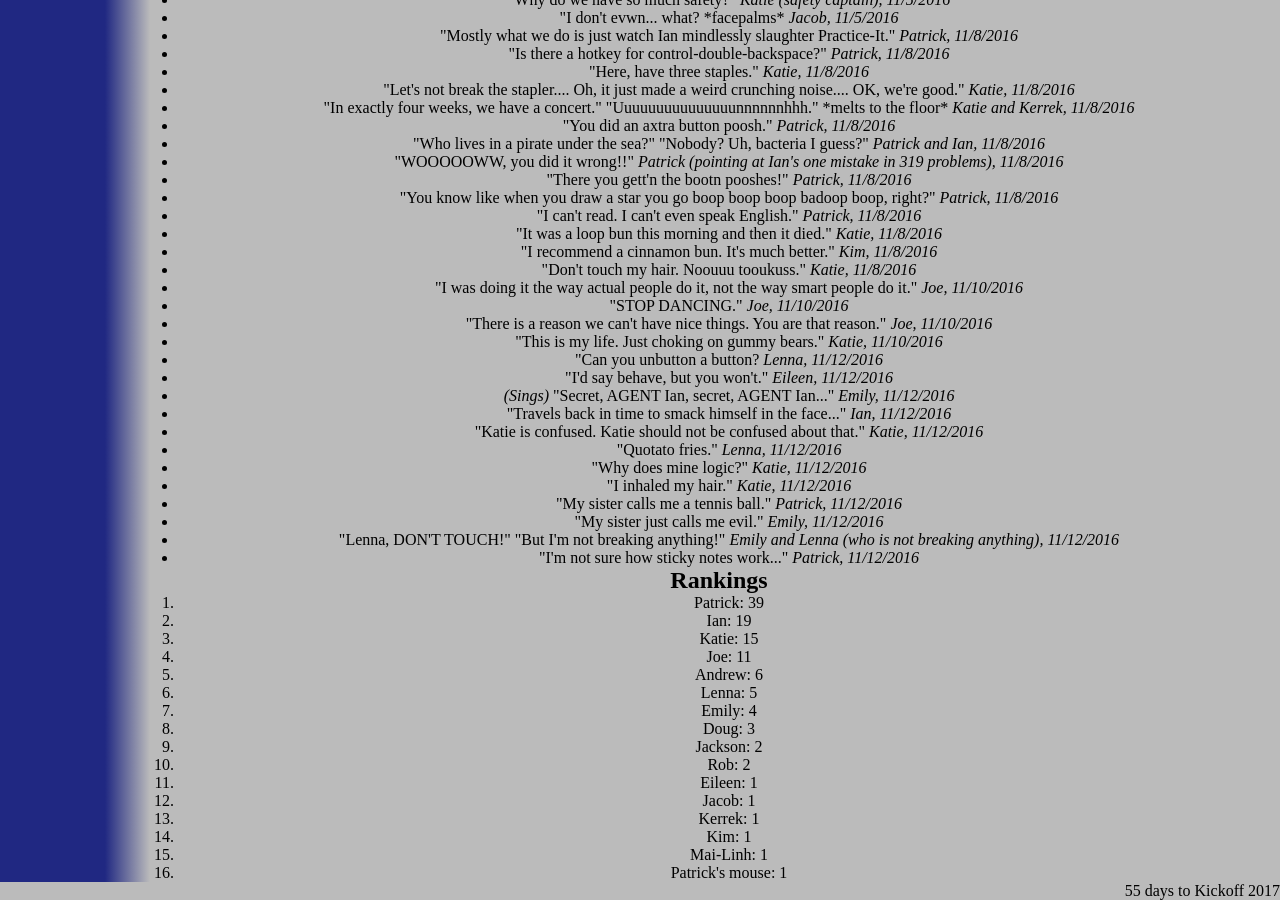
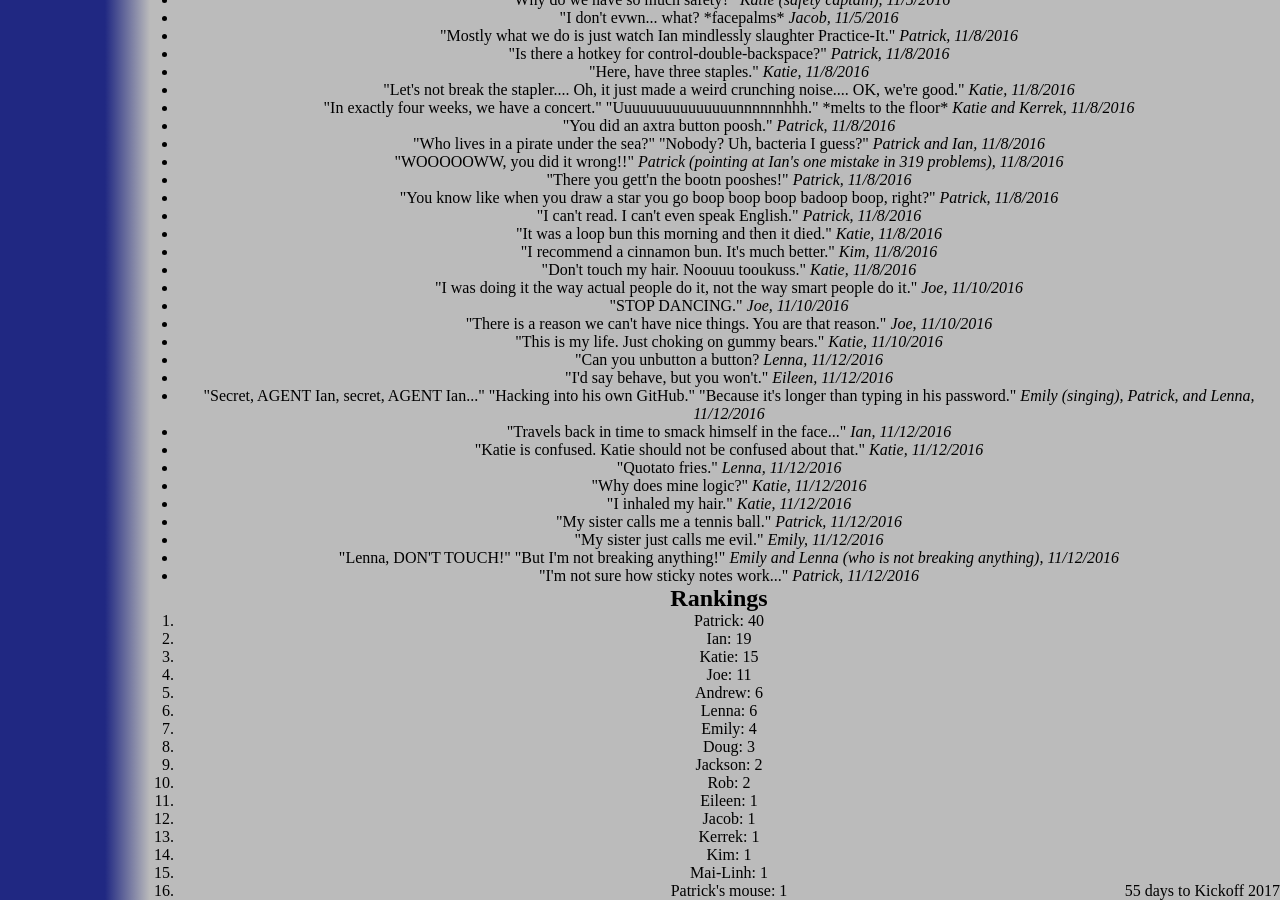
Before and after one commit to katiebugmoon/FRC4131.github.io, a Jekyll site: the page built from media/2017/quotes.html, in a window 1280 px wide and 900 px high, scrolled down 1231 px. Built offline with Jekyll 4.4.1, drawn with Linux system fonts in a browser that asks for light colours; nearby versions of some CDN libraries.

Commit message:
Update quotes.html

```diff
--- a/media/2017/quotes.html
+++ b/media/2017/quotes.html
@@ -86,7 +86,7 @@
 	<li>"This is my life. Just choking on gummy bears." <i>Katie, 11/10/2016</i></li>
 	<li>"Can you unbutton a button? <i>Lenna, 11/12/2016</i></li>
 	<li>"I'd say behave, but you won't." <i>Eileen, 11/12/2016</i></li>
-	<li><i>(Sings) </i> "Secret, AGENT Ian, secret, AGENT Ian..." <i>Emily, 11/12/2016</i></li>
+	<li>"Secret, AGENT Ian, secret, AGENT Ian..." "Hacking into his own GitHub." "Because it's longer than typing in his password." <i>Emily (singing), Patrick, and Lenna, 11/12/2016</i></li>
 	<li>"Travels back in time to smack himself in the face..." <i>Ian, 11/12/2016</i></li>
 	<li>"Katie is confused. Katie should not be confused about that." <i>Katie, 11/12/2016</i> </li>
 	<li>"Quotato fries." <i>Lenna, 11/12/2016</i></li>
```
